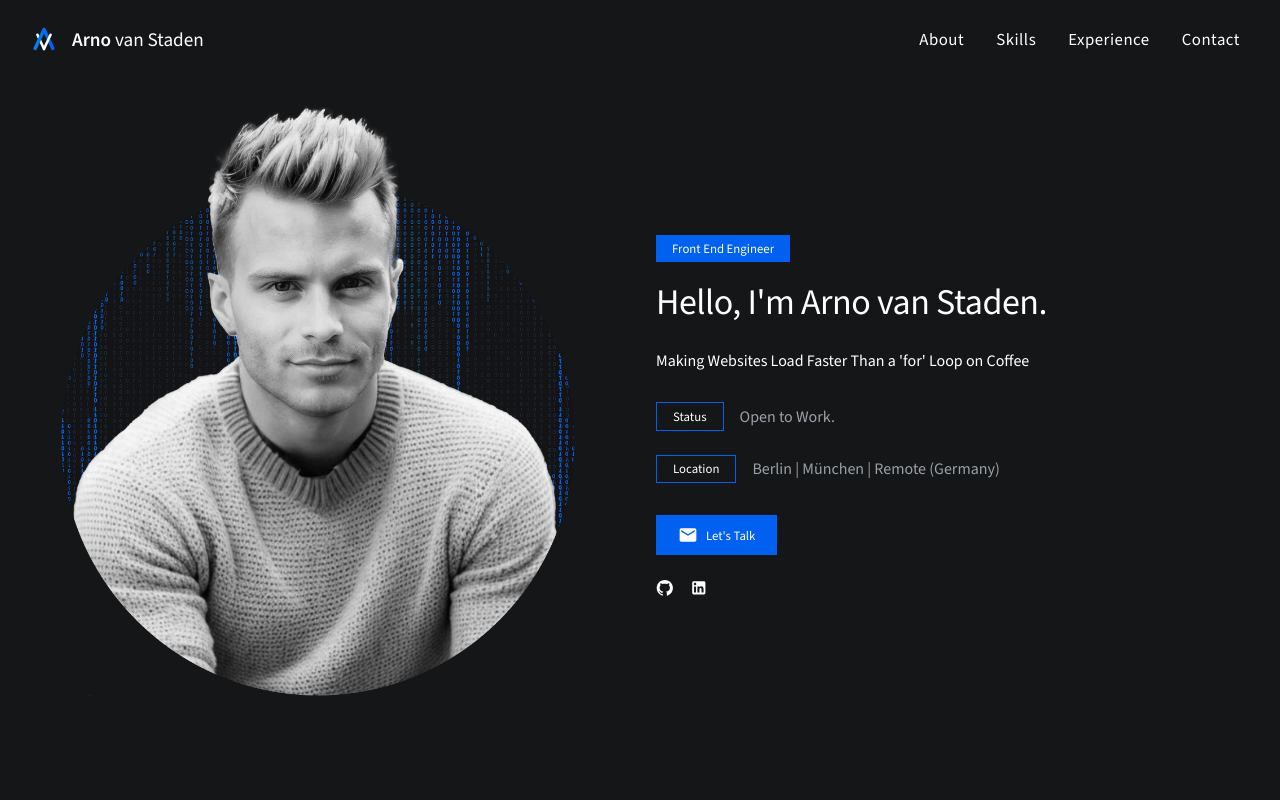
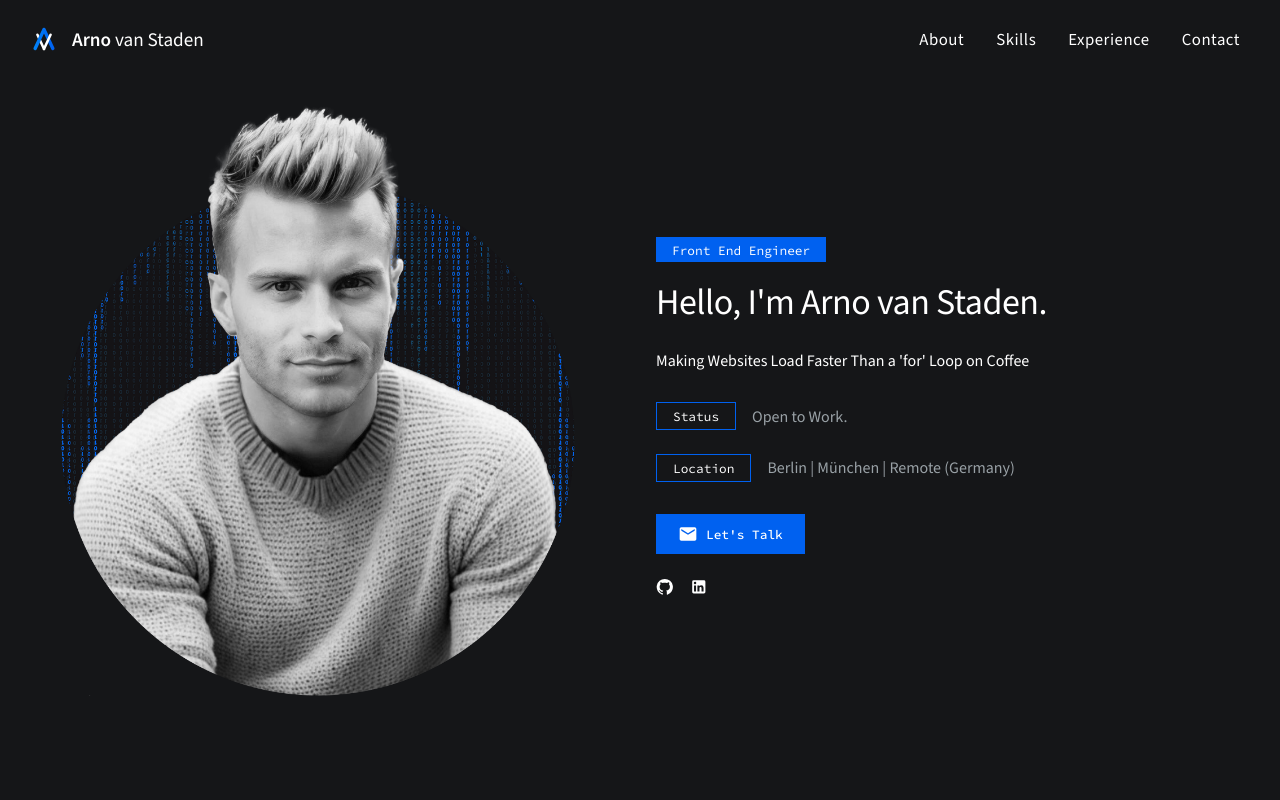
Before and after one commit to arnovanstaden/ArnovS, a Next.js app: page / in a window 1280 px wide. Shown: the top 800 px of the page. Built offline with nearby package versions, Linux system fonts and the light colour scheme.

Commit message:
fix font vars

```diff
--- a/src/app/layout.tsx
+++ b/src/app/layout.tsx
@@ -11,12 +11,16 @@ const sourceCodePro = Source_Code_Pro({
   subsets: ['latin'],
   preload: true,
   variable: '--font-family-sourceCodePro',
+  weight: 'variable',
+  display: 'swap',
 });
 
 const sourceSansPro = Source_Sans_3({
   subsets: ['latin'],
   preload: true,
   variable: '--font-family-sourceSansPro',
+  weight: 'variable',
+  display: 'swap',
 });
 
 export const metadata: Metadata = {
@@ -25,13 +29,13 @@ export const metadata: Metadata = {
 };
 
 const fontClasses = classNames(
-  sourceCodePro.className,
-  sourceSansPro.className,
+  sourceCodePro.variable,
+  sourceSansPro.variable,
 );
 
 const RootLayout = ({ children }: { children: React.ReactNode }): JSX.Element => (
-  <html lang="en">
-    <body className={fontClasses}>
+  <html lang="en" className={fontClasses}>
+    <body>
       <Header />
       {children}
       <Footer />
--- a/src/components/layout/Section/styles.module.scss
+++ b/src/components/layout/Section/styles.module.scss
@@ -19,6 +19,7 @@
       font-size: 2.5rem;
       font-weight: 600;
       margin-top: 0.5rem;
+      font-family: $font-heading;
     }
 
     p {
--- a/src/components/system/display/Chip/styles.module.scss
+++ b/src/components/system/display/Chip/styles.module.scss
@@ -5,6 +5,7 @@
   display: inline-block;
   margin: 0;
   user-select: none;
+  font-family: $font-heading;
 
   &.outlined {
     background-color: transparent;
--- a/src/styles/mixins.scss
+++ b/src/styles/mixins.scss
@@ -29,6 +29,7 @@
   resize: none;
   font-size: 16px;
   border-radius: 0;
+  font-family: $font-body;
 
   &::-webkit-autofill {
     background-color: transparent !important;
--- a/src/styles/variables.scss
+++ b/src/styles/variables.scss
@@ -1,5 +1,5 @@
 // FONTS
-$font-heading: var(----font-family-sourceCodePro),
+$font-heading: var(--font-family-sourceCodePro),
 Tahoma,
 Geneva,
 sans-serif;
```
